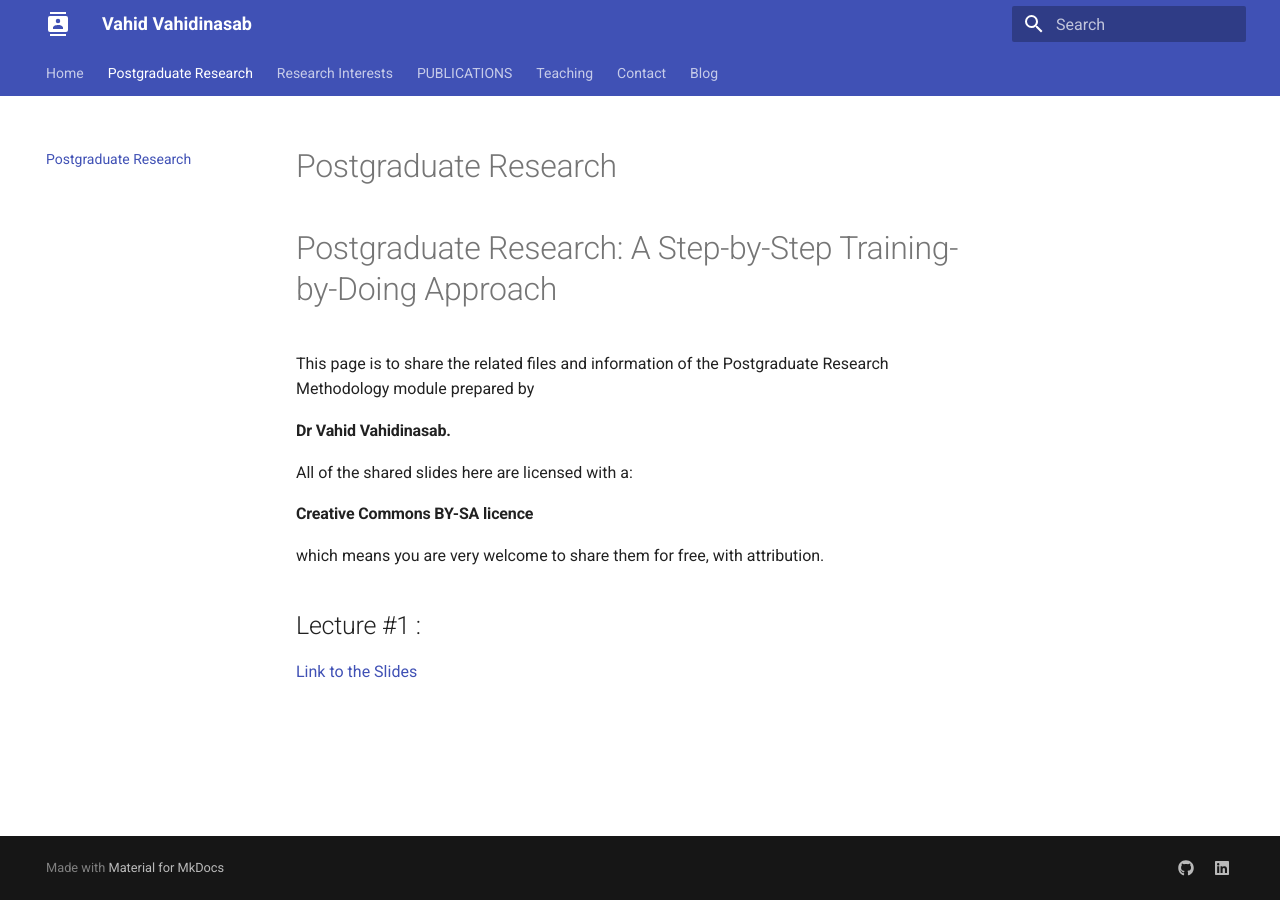
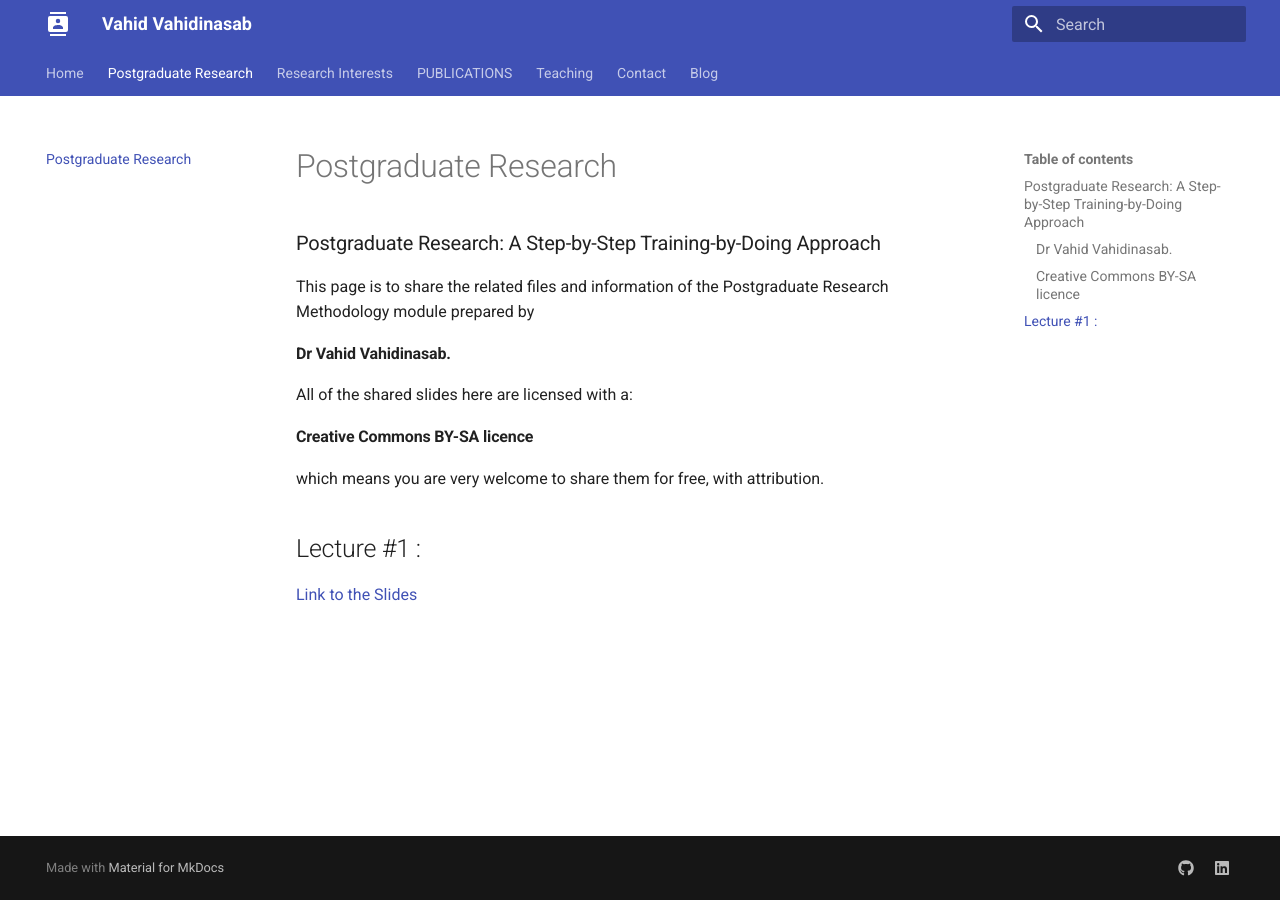
Before and after one commit to vahidinasab/vahidinasab.github.io, an MkDocs documentation site: the page built from docs/RM.md, in a window 1280 px wide. Built offline with MkDocs 1.6.1 and Material for MkDocs 9.7.7, drawn with Linux system fonts in a browser that asks for light colours.

Commit message:
Update RM.md

```diff
--- a/docs/RM.md
+++ b/docs/RM.md
@@ -1,6 +1,6 @@
 # Postgraduate Research
 
-# Postgraduate Research: A Step-by-Step Training-by-Doing Approach
+### Postgraduate Research: A Step-by-Step Training-by-Doing Approach
 
 This page is to share the related files and information of the Postgraduate Research Methodology module prepared by
 
```
